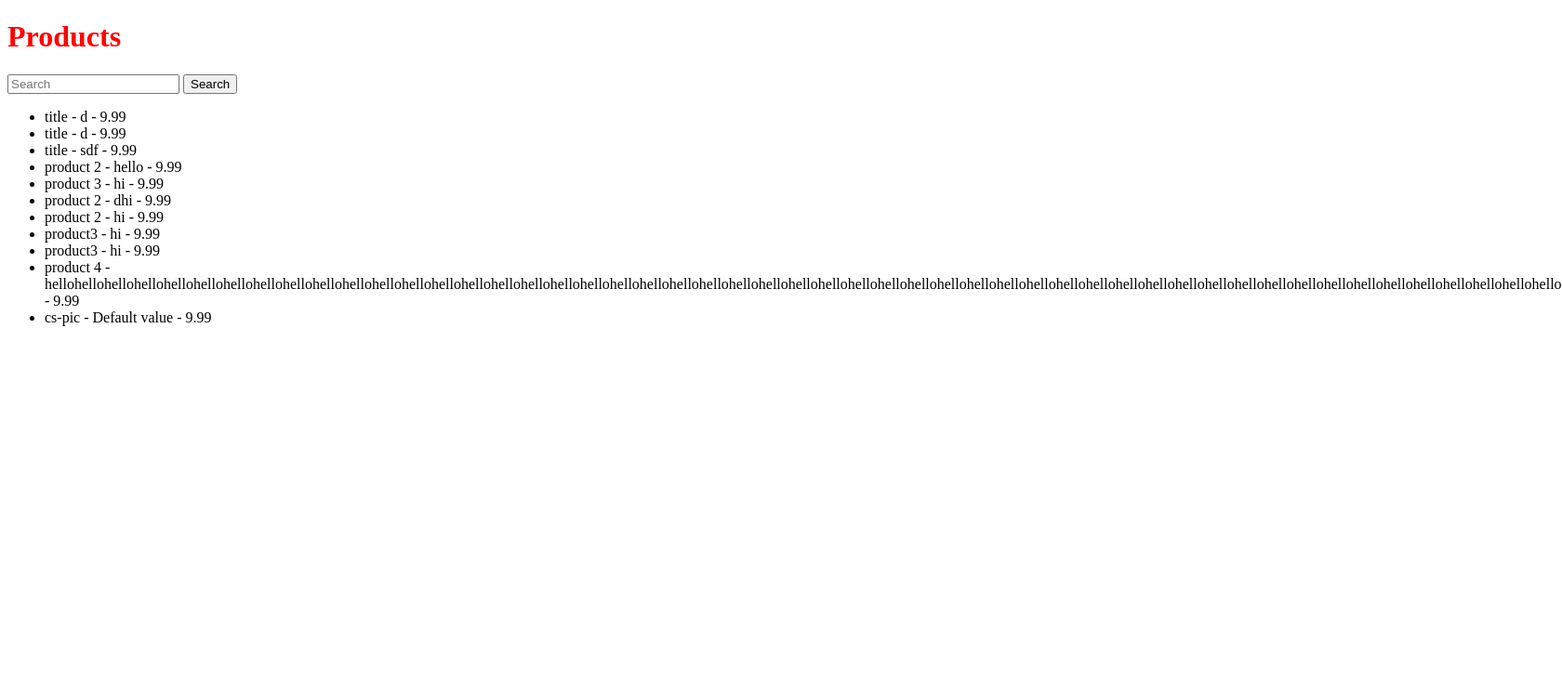
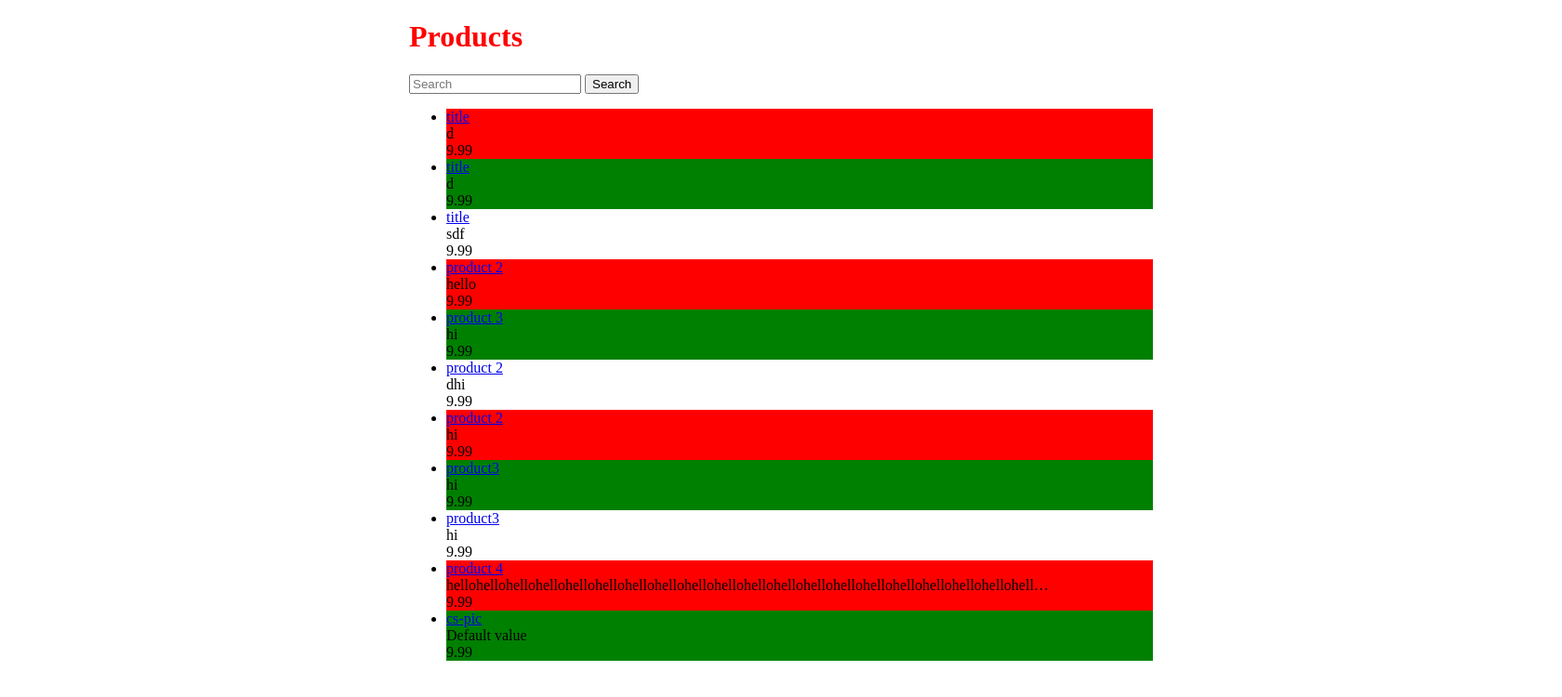
Before and after one commit to megatran/digital-marketplace-1.0, a Django app: page /products/ in a window 1680 px wide. Shown: the top 750 px of the page at 93% size. Run offline with Django 3.2, Linux system fonts and the light colour scheme; data comes from the database, SQL or seed files in the repository; both versions use the stored data as it was after the commit; parts of the project's set-up code (start-up, migrations or seed data) failed here and were passed over.

Commit message:
added template improvements

```diff
--- a/src/templates/base.html
+++ b/src/templates/base.html
@@ -4,15 +4,19 @@
 <head>
     <link rel="stylesheet" href="{% static 'css/base.css' %}" />
     <style>
-
+        .main-content {
+            width: 800px;
+            margin: 0 auto;
+        }
         {% block style %}{% endblock style %}
     </style>
 </head>
 <body>
 
+<div class="main-content">
 {% block content %}
 <p>base html testing</p>
 {% endblock content %}
-
+</div>
 </body>
 </html>
--- a/src/templates/products/product_list.html
+++ b/src/templates/products/product_list.html
@@ -1,5 +1,12 @@
 {% extends "base.html"%}
-
+{% block style%}
+    .abc {
+        background-color: red;
+    }
+    .def {
+        background-color: green;
+    }
+{% endblock style%}
 {% block content %}
 
 <h1>Products</h1>
@@ -11,7 +18,9 @@
 </p>
 <ul>
     {% for instance in object_list %}
-        <li>{{ instance }} - {{ instance.description }} - {{ instance.price }}</li>
+        <li class="{% cycle 'abc' 'def' ''%}"><a href="{{ instance.get_absolute_url }}"> {{ instance }} </a><br />
+            {{ instance.description | truncatechars:100}} <br />
+            {{ instance.price }}</li>
         {% empty %}
         <li>No Product yet</li>
     {% endfor %}
```
Also changed, not shown: src/db.sqlite3.
